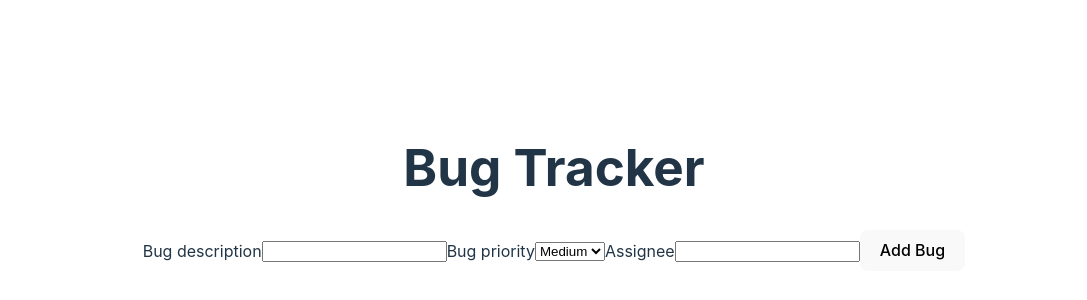
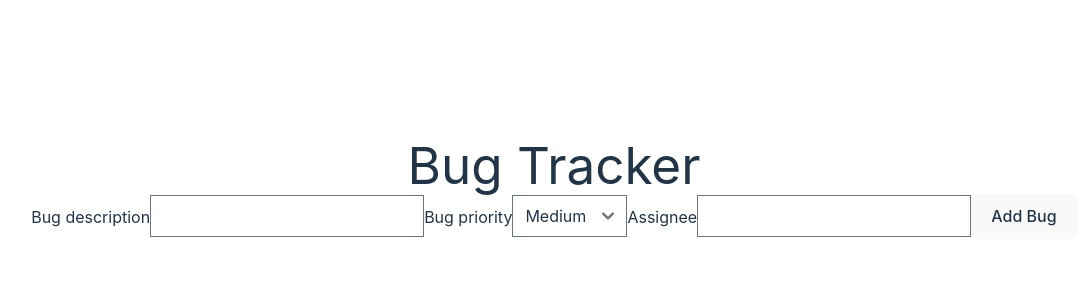
Before and after one commit to FLopez73/vite-bugtracker-frontend, a React (Vite) app: page / in a window 1280 px wide. Shown: the part 212-512 px from the top of the page, without its empty margins (86-1173 px from the left). Built offline with nearby package versions, Linux system fonts and the light colour scheme.

Commit message:
tailwind and flowbite install

```diff
--- a/package.json
+++ b/package.json
@@ -10,6 +10,8 @@
     "preview": "vite preview"
   },
   "dependencies": {
+    "flowbite": "^1.8.1",
+    "flowbite-react": "^0.6.4",
     "react": "^18.2.0",
     "react-dom": "^18.2.0"
   },
@@ -21,6 +23,7 @@
     "eslint-plugin-react": "^7.32.2",
     "eslint-plugin-react-hooks": "^4.6.0",
     "eslint-plugin-react-refresh": "^0.4.3",
+    "tailwindcss": "^3.3.3",
     "vite": "^4.4.5"
   }
 }
--- a/src/index.css
+++ b/src/index.css
@@ -1,3 +1,7 @@
+@import 'tailwindcss/base';
+@import 'tailwindcss/components';
+@import 'tailwindcss/utilities';
+
 :root {
   font-family: Inter, system-ui, Avenir, Helvetica, Arial, sans-serif;
   line-height: 1.5;
--- /dev/null
+++ b/tailwind.config.js
@@ -0,0 +1,11 @@
+/** @type {import('tailwindcss').Config} */
+module.exports = {
+  content: ["./src/**/*.{html,js}",
+  'node_modules/flowbite-react/**/*.{js,jsx,ts,tsx}'],
+  theme: {
+    extend: {},
+  },
+  plugins: [
+    require('flowbite/plugin')
+],
+}
```
Also changed, not shown: 1 other file (tests, documents, lock files or other folders).
